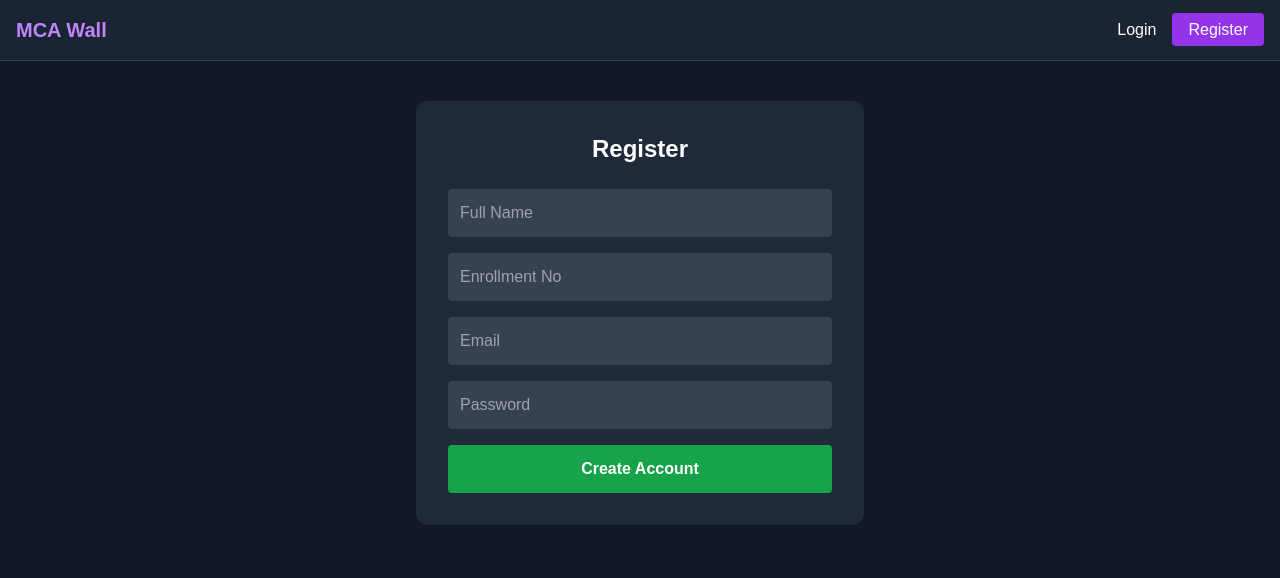
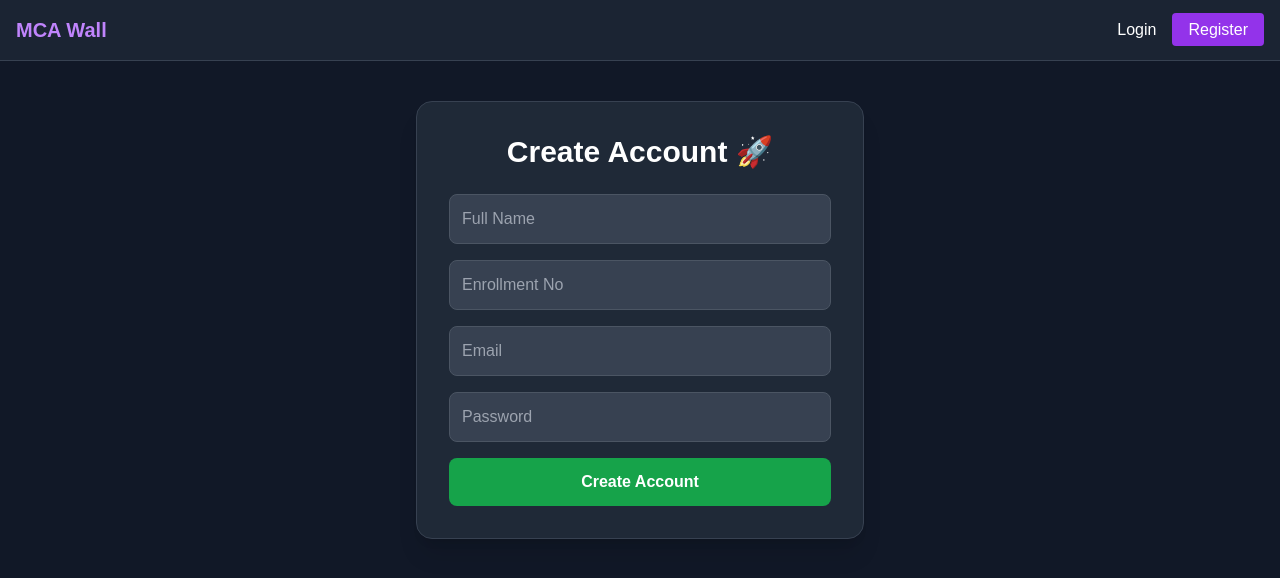
Before and after one commit to Manish-Kaushik/mca-memory-wall, a React (Vite) app in the folder MCA-Project/client/: page /register in a window 1280 px wide. Shown: the top 578 px of the page. Built offline with nearby package versions, Linux system fonts and the light colour scheme; the HTML template or start-up script is replaced by a standard one.

Commit message:
improved auth session system

```diff
--- a/MCA-Project/client/src/context/AuthContext.jsx
+++ b/MCA-Project/client/src/context/AuthContext.jsx
@@ -1,36 +1,135 @@
-import React, { createContext, useState, useEffect } from 'react';
+import React, {
+  createContext,
+  useState,
+  useEffect
+} from 'react';
 
-export const AuthContext = createContext();
+export const AuthContext =
+  createContext();
 
-export const AuthProvider = ({ children }) => {
-  const [user, setUser] = useState(null);
-  const [loading, setLoading] = useState(true);
+export const AuthProvider =
+({ children }) => {
+
+  const [user, setUser] =
+    useState(null);
+
+  const [loading, setLoading] =
+    useState(true);
+
+  // ================= LOAD USER =================
 
   useEffect(() => {
-    const userInfo = JSON.parse(localStorage.getItem('userInfo'));
-    if (userInfo) setUser(userInfo.user);
+
+    try {
+
+      const userInfo =
+        JSON.parse(
+          localStorage.getItem(
+            'userInfo'
+          )
+        );
+
+      if (
+        userInfo &&
+        userInfo.token
+      ) {
+
+        setUser(userInfo.user);
+
+      }
+
+    } catch (error) {
+
+      console.log(error);
+
+      localStorage.removeItem(
+        'userInfo'
+      );
+
+    }
+
     setLoading(false);
+
   }, []);
 
-  const login = async (email, password) => {
-    // API call logic inside pages usually, but here is context helper
+  // ================= LOGIN =================
+
+  const loginUser = (
+    data
+  ) => {
+
+    localStorage.setItem(
+      'userInfo',
+      JSON.stringify(data)
+    );
+
+    setUser(data.user);
+
   };
 
-  // Ye function naya add kiya hai Profile update ke liye
-  const updateUser = (updatedUser) => {
+  // ================= LOGOUT =================
+
+  const logoutUser = () => {
+
+    localStorage.removeItem(
+      'userInfo'
+    );
+
+    setUser(null);
+
+  };
+
+  // ================= UPDATE USER =================
+
+  const updateUser = (
+    updatedUser
+  ) => {
+
     setUser(updatedUser);
-    const userInfo = JSON.parse(localStorage.getItem('userInfo'));
+
+    const userInfo =
+      JSON.parse(
+        localStorage.getItem(
+          'userInfo'
+        )
+      );
+
     if (userInfo) {
-      userInfo.user = updatedUser;
-      localStorage.setItem('userInfo', JSON.stringify(userInfo));
+
+      userInfo.user =
+        updatedUser;
+
+      localStorage.setItem(
+        'userInfo',
+        JSON.stringify(userInfo)
+      );
+
     }
+
   };
 
   return (
-  <AuthContext.Provider
-    value={{ user, setUser, updateUser, loading }}
-  >
-    {children}
-  </AuthContext.Provider>
-);
+
+    <AuthContext.Provider
+      value={{
+
+        user,
+        setUser,
+
+        loginUser,
+        logoutUser,
+
+        updateUser,
+
+        loading
+
+      }}
+    >
+
+      {children}
+
+    </AuthContext.Provider>
+
+  );
+
 };
--- a/MCA-Project/client/src/pages/Login.jsx
+++ b/MCA-Project/client/src/pages/Login.jsx
@@ -1,37 +1,160 @@
-import { useState, useContext } from 'react';
-import { Link, useNavigate } from 'react-router-dom';
+import {
+  useState,
+  useContext
+} from 'react';
+
+import {
+  Link,
+  useNavigate
+} from 'react-router-dom';
+
 import api from '../services/api';
-import { AuthContext } from '../context/AuthContext';
+
+import {
+  AuthContext
+} from '../context/AuthContext';
 
 const Login = () => {
-  const [email, setEmail] = useState('');
-  const [password, setPassword] = useState('');
-  const { setUser } = useContext(AuthContext);
-  const navigate = useNavigate();
 
-  const handleSubmit = async (e) => {
+  const [email, setEmail] =
+    useState('');
+
+  const [password, setPassword] =
+    useState('');
+
+  const [loading, setLoading] =
+    useState(false);
+
+  const {
+    loginUser
+  } = useContext(AuthContext);
+
+  const navigate =
+    useNavigate();
+
+  const handleSubmit =
+    async (e) => {
+
       e.preventDefault();
+
       try {
-      const { data } = await api.post('/auth/login', { email, password });
-      localStorage.setItem('userInfo', JSON.stringify(data));
-      setUser(data.user);
+
+        setLoading(true);
+
+        const { data } =
+          await api.post(
+            '/auth/login',
+            {
+              email,
+              password
+            }
+          );
+
+        // context login
+
+        loginUser(data);
+
         navigate('/wall');
+
       } catch (error) {
-      alert('Invalid Credentials');
+
+        console.log(error);
+
+        alert(
+          error.response?.data?.message ||
+          'Invalid Credentials'
+        );
+
+      } finally {
+
+        setLoading(false);
+
       }
+
     };
 
   return (
-    <div className="max-w-md mx-auto mt-20 bg-gray-800 p-8 rounded-xl shadow-lg">
-      <h2 className="text-2xl font-bold mb-6 text-center">Login</h2>
-      <form onSubmit={handleSubmit} className="space-y-4">
-        <input type="email" placeholder="Email" className="w-full p-3 rounded bg-gray-700 border-none text-white" onChange={(e) => setEmail(e.target.value)} required />
-        <input type="password" placeholder="Password" className="w-full p-3 rounded bg-gray-700 border-none text-white" onChange={(e) => setPassword(e.target.value)} required />
-        <button className="w-full bg-purple-600 py-3 rounded font-bold hover:bg-purple-500">Login</button>
+
+    <div className="max-w-md mx-auto mt-20 bg-gray-800 p-8 rounded-2xl shadow-xl border border-gray-700">
+
+      <h2 className="text-3xl font-bold mb-6 text-center">
+
+        Welcome Back 👋
+
+      </h2>
+
+      <form
+        onSubmit={handleSubmit}
+        className="space-y-4"
+      >
+
+        <input
+          type="email"
+
+          placeholder="Email"
+
+          className="w-full p-3 rounded-lg bg-gray-700 border border-gray-600 text-white outline-none focus:border-purple-500"
+
+          onChange={(e) =>
+            setEmail(
+              e.target.value
+            )
+          }
+
+          required
+        />
+
+        <input
+          type="password"
+
+          placeholder="Password"
+
+          className="w-full p-3 rounded-lg bg-gray-700 border border-gray-600 text-white outline-none focus:border-purple-500"
+
+          onChange={(e) =>
+            setPassword(
+              e.target.value
+            )
+          }
+
+          required
+        />
+
+        <button
+          disabled={loading}
+
+          className="w-full bg-purple-600 py-3 rounded-lg font-bold hover:bg-purple-500 transition"
+        >
+
+          {
+            loading
+              ? 'Logging in...'
+              : 'Login'
+          }
+
+        </button>
+
       </form>
-      <p className="text-center mt-4 text-gray-400">New here? <Link to="/register" className="text-purple-400">Register</Link></p>
+
+      <p className="text-center mt-5 text-gray-400">
+
+        New here?{' '}
+
+        <Link
+          to="/register"
+          className="text-purple-400 hover:underline"
+        >
+
+          Register
+
+        </Link>
+
+      </p>
+
     </div>
+
   );
+
 };
 
 export default Login;
--- a/MCA-Project/client/src/pages/Register.jsx
+++ b/MCA-Project/client/src/pages/Register.jsx
@@ -1,37 +1,200 @@
-import { useState, useContext } from 'react';
-import { useNavigate } from 'react-router-dom';
+import {
+  useState,
+  useContext
+} from 'react';
+
+import {
+  useNavigate
+} from 'react-router-dom';
+
 import api from '../services/api';
-import { AuthContext } from '../context/AuthContext';
+
+import {
+  AuthContext
+} from '../context/AuthContext';
 
 const Register = () => {
-  const [formData, setFormData] = useState({ name: '', enrollment: '', email: '', password: '' });
-  const { setUser } = useContext(AuthContext);
-  const navigate = useNavigate();
 
-  const handleSubmit = async (e) => {
+  const [formData, setFormData] =
+    useState({
+
+      name: '',
+      enrollment: '',
+      email: '',
+      password: ''
+
+    });
+
+  const [loading, setLoading] =
+    useState(false);
+
+  const {
+    loginUser
+  } = useContext(AuthContext);
+
+  const navigate =
+    useNavigate();
+
+  const handleSubmit =
+    async (e) => {
+
       e.preventDefault();
+
       try {
-      const { data } = await api.post('/auth/register', formData);
-      localStorage.setItem('userInfo', JSON.stringify(data));
-      setUser(data.user);
+
+        setLoading(true);
+
+        const { data } =
+          await api.post(
+            '/auth/register',
+            formData
+          );
+
+        // auto login after register
+
+        loginUser(data);
+
         navigate('/wall');
+
       } catch (error) {
-      alert(error.response?.data?.message || 'Registration Failed');
+
+        console.log(error);
+
+        alert(
+
+          error.response?.data?.message ||
+
+          'Registration Failed'
+
+        );
+
+      } finally {
+
+        setLoading(false);
+
       }
+
     };
 
   return (
-    <div className="max-w-md mx-auto mt-10 bg-gray-800 p-8 rounded-xl">
-      <h2 className="text-2xl font-bold mb-6 text-center">Register</h2>
-      <form onSubmit={handleSubmit} className="space-y-4">
-        <input type="text" placeholder="Full Name" className="w-full p-3 rounded bg-gray-700 text-white" onChange={e => setFormData({...formData, name: e.target.value})} required />
-        <input type="text" placeholder="Enrollment No" className="w-full p-3 rounded bg-gray-700 text-white" onChange={e => setFormData({...formData, enrollment: e.target.value})} required />
-        <input type="email" placeholder="Email" className="w-full p-3 rounded bg-gray-700 text-white" onChange={e => setFormData({...formData, email: e.target.value})} required />
-        <input type="password" placeholder="Password" className="w-full p-3 rounded bg-gray-700 text-white" onChange={e => setFormData({...formData, password: e.target.value})} required />
-        <button className="w-full bg-green-600 py-3 rounded font-bold hover:bg-green-500">Create Account</button>
+
+    <div className="max-w-md mx-auto mt-10 bg-gray-800 p-8 rounded-2xl shadow-xl border border-gray-700">
+
+      <h2 className="text-3xl font-bold mb-6 text-center">
+
+        Create Account 🚀
+
+      </h2>
+
+      <form
+        onSubmit={handleSubmit}
+        className="space-y-4"
+      >
+
+        <input
+          type="text"
+
+          placeholder="Full Name"
+
+          className="w-full p-3 rounded-lg bg-gray-700 border border-gray-600 text-white outline-none focus:border-green-500"
+
+          onChange={(e) =>
+            setFormData({
+
+              ...formData,
+
+              name:
+                e.target.value
+
+            })
+          }
+
+          required
+        />
+
+        <input
+          type="text"
+
+          placeholder="Enrollment No"
+
+          className="w-full p-3 rounded-lg bg-gray-700 border border-gray-600 text-white outline-none focus:border-green-500"
+
+          onChange={(e) =>
+            setFormData({
+
+              ...formData,
+
+              enrollment:
+                e.target.value
+
+            })
+          }
+
+          required
+        />
+
+        <input
+          type="email"
+
+          placeholder="Email"
+
+          className="w-full p-3 rounded-lg bg-gray-700 border border-gray-600 text-white outline-none focus:border-green-500"
+
+          onChange={(e) =>
+            setFormData({
+
+              ...formData,
+
+              email:
+                e.target.value
+
+            })
+          }
+
+          required
+        />
+
+        <input
+          type="password"
+
+          placeholder="Password"
+
+          className="w-full p-3 rounded-lg bg-gray-700 border border-gray-600 text-white outline-none focus:border-green-500"
+
+          onChange={(e) =>
+            setFormData({
+
+              ...formData,
+
+              password:
+                e.target.value
+
+            })
+          }
+
+          required
+        />
+
+        <button
+          disabled={loading}
+
+          className="w-full bg-green-600 py-3 rounded-lg font-bold hover:bg-green-500 transition"
+        >
+
+          {
+            loading
+              ? 'Creating Account...'
+              : 'Create Account'
+          }
+
+        </button>
+
       </form>
+
     </div>
+
   );
+
 };
 
 export default Register;
```
Lines whose indentation alone changed are shown as unchanged.
